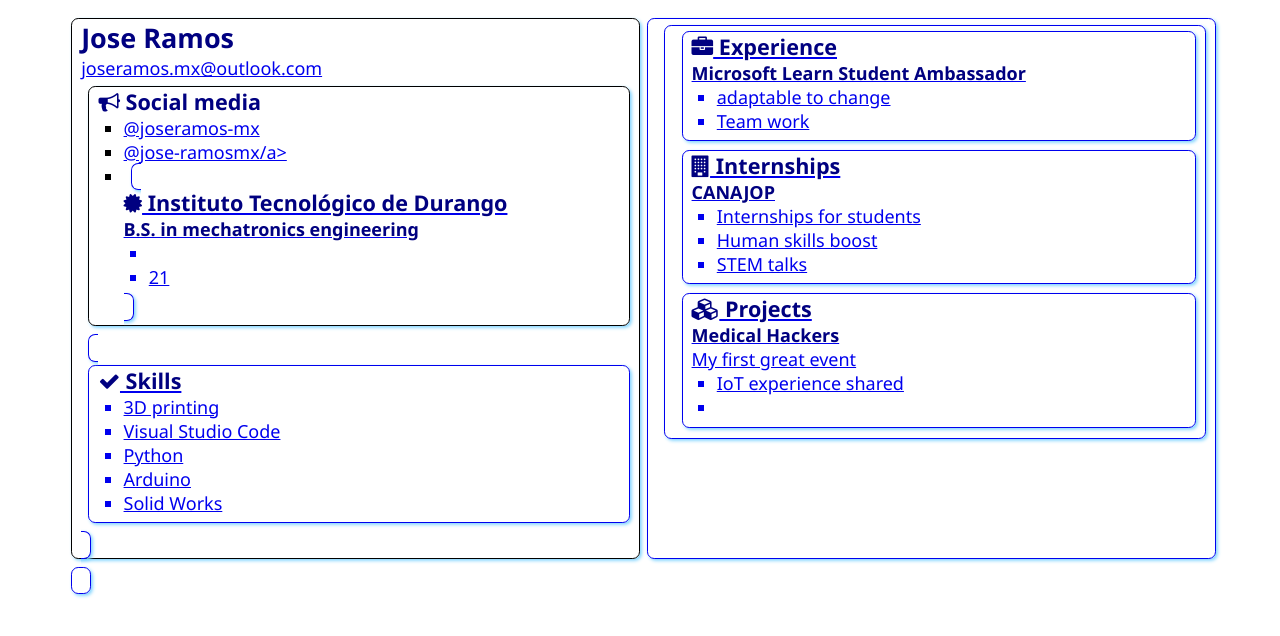
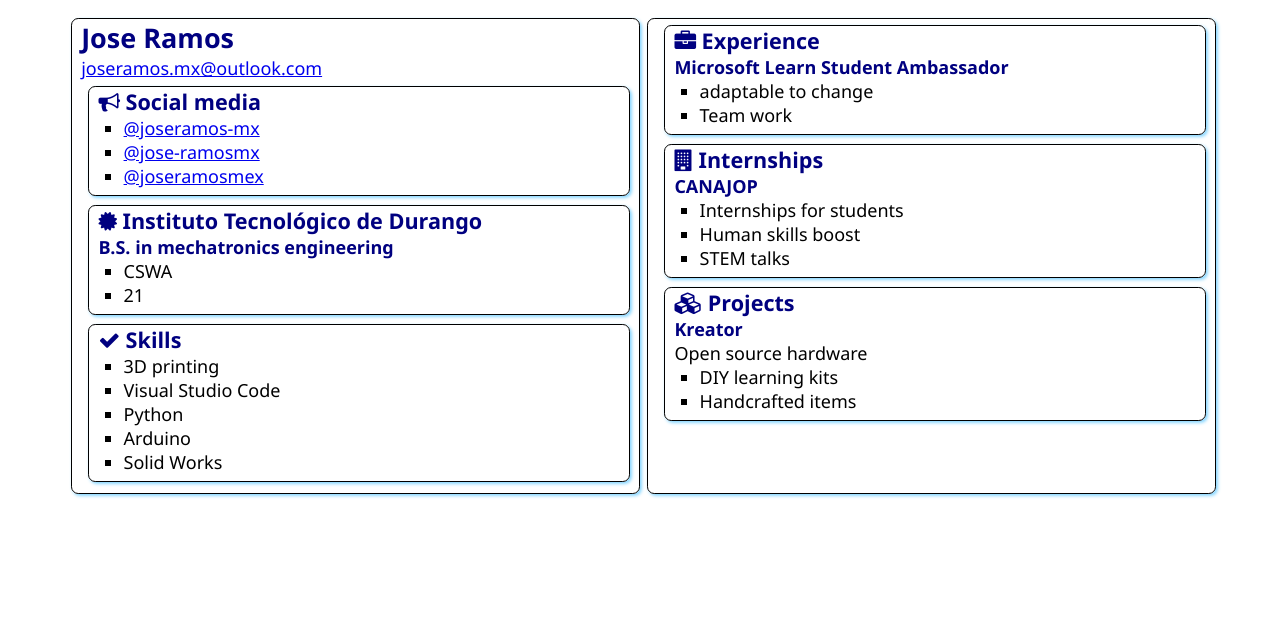
Before and after one commit to joseramos-mx/SATechnicalOnboarding, a plain HTML site: page src/index.html in a window 1280 px wide. Drawn offline with Linux system fonts and the light colour scheme.

Commit message:
changed projects section and updated education section

```diff
--- a/src/index.html
+++ b/src/index.html
@@ -22,8 +22,8 @@
                 </h2>
                 <ul>
                     <li><a href="https://github.com/joseramos-mx">@joseramos-mx</a></li>
-                    <li><a href="www.linkedin.com/in/jose-ramosmx">@jose-ramosmx/a></li>
-                    <li><a href="https://twitter.com/joseramosmex>@joseramosmex</a></li>
+                    <li><a href="www.linkedin.com/in/jose-ramosmx">@jose-ramosmx</a></li>
+                    <li><a href="https://twitter.com/joseramosmex!">@joseramosmex</a></li>
                 </ul>
             </section>
 
@@ -35,7 +35,7 @@
                     </h2>
                     <h3>B.S. in mechatronics engineering</h3>
                     <ul>
-                        <li></li>
+                        <li>CSWA</li>
                         <li>21</li>
                     </ul>
                 </div>
@@ -86,11 +86,11 @@
                     Projects
                 </h2>
 
-                <h3>Medical Hackers</h3>
-                <div>My first great event</div>
+                <h3>Kreator</h3>
+                <div>Open source hardware</div>
                 <ul>
-                    <li>IoT experience shared</li>
-                    <li></li>
+                    <li>DIY learning kits</li>
+                    <li>Handcrafted items</li>
                 </ul>
             </section>
         </article>
```
